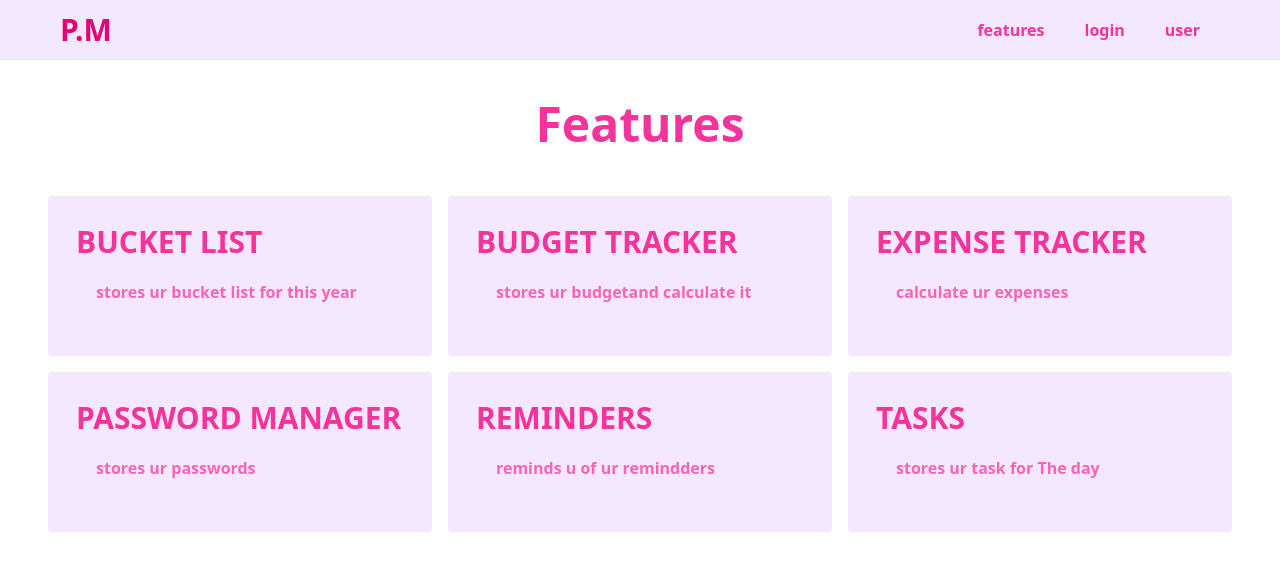
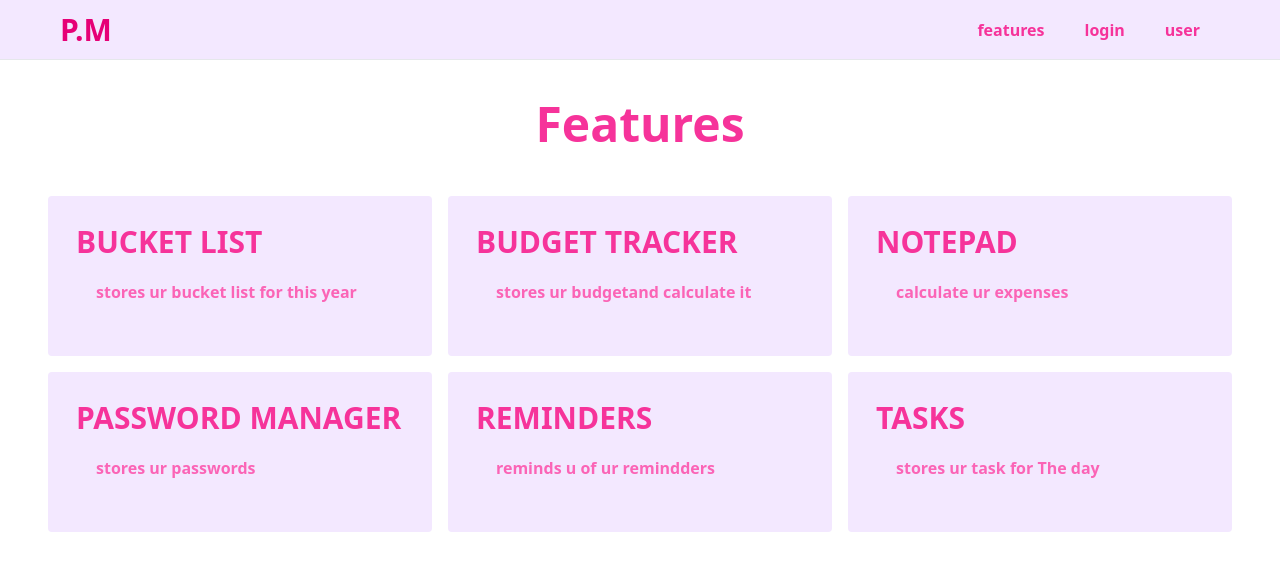
Before and after one commit to Rishav-Bagri/Personal-manager, a React (Vite) app in the folder frontend/: page /features in a window 1280 px wide. Shown: the top 570 px of the page. Built offline with nearby package versions, Linux system fonts and the light colour scheme.

Commit message:
expense -> notepad

```diff
--- a/frontend/src/App.tsx
+++ b/frontend/src/App.tsx
@@ -3,8 +3,8 @@ import { Home } from "./pages/Home"
 import { Navbar } from "./components/Navbar"
 import {Features} from "./pages/Features"
 import { BucketList } from "./features/bucket-list/BucketList"
-import { BudgetTracker } from "./features/budget-tracker/BudgetTracker"
-import { ExpenseTracker } from "./features/expense-tracker/ExpenseTracker"
+import { BudgetTracker } from "./features/budget-tracker/Notepad"
+import { ExpenseTracker } from "./features/notepad/ExpenseTracker"
 import { PasswordManager } from "./features/password-manager/PasswordManager"
 import { Tasks } from "./features/tasks/Tasks"
 import { Reminders } from "./features/reminders/Reminders"
@@ -19,7 +19,7 @@ function App() {
                 <Route path="/features" element={<Features />} />
                 <Route path="/bucket-list" element={<BucketList />} />
                 <Route path="/budget-tracker" element={<BudgetTracker />} />
-                <Route path="/expense-tracker" element={<ExpenseTracker />} />
+                <Route path="/notepad" element={<ExpenseTracker />} />
                 <Route path="/password-manager" element={<PasswordManager />} />
                 <Route path="/reminders" element={<Reminders />} />
                 <Route path="/tasks" element={<Tasks />} />
--- a/frontend/src/features/budget-tracker/BudgetTracker.tsx
+++ b/frontend/src/features/budget-tracker/Notepad.tsx
@@ -1,4 +1,4 @@
-export function BudgetTracker(){
+export function Notepad(){
     return <div>
 
     </div>
--- a/frontend/src/features/tasks/Tasks.tsx
+++ b/frontend/src/features/tasks/Tasks.tsx
@@ -1,5 +1,5 @@
 export function Tasks(){
     return <div>
-
+        hi aryan loves BBC
     </div>
 }
--- a/frontend/src/pages/Features.tsx
+++ b/frontend/src/pages/Features.tsx
@@ -8,10 +8,10 @@ export function Features(){
         <div className="p-10 grid lg:grid-cols-3 md:grid-cols-2 grid-cols-1">
             <FeatureCard title="Bucket List" details="stores ur bucket list for this year" to="/bucket-list"></FeatureCard>
             <FeatureCard title="Budget tracker" details="stores ur budgetand calculate it"  to="/budget-tracker"></FeatureCard>
-            <FeatureCard title="expense tracker" details="calculate ur expenses"  to="/expense-tracker"></FeatureCard>
+            <FeatureCard title="notepad" details="calculate ur expenses"  to="/notepad"></FeatureCard>
             <FeatureCard title="password manager" details="stores ur passwords"  to="/password-manager"></FeatureCard>
             <FeatureCard title="reminders" details="reminds u of ur remindders"  to="/reminders"></FeatureCard>
-            <FeatureCard title="tasks" details="stores ur task for The day"  to="/taks"></FeatureCard>
+            <FeatureCard title="tasks" details="stores ur task for The day"  to="/tasks"></FeatureCard>
         </div>
     </div>
 }
```
Also changed, not shown: frontend/src/features/notepad/ExpenseTracker.tsx (renamed from frontend/src/features/expense-tracker/ExpenseTracker.tsx).
